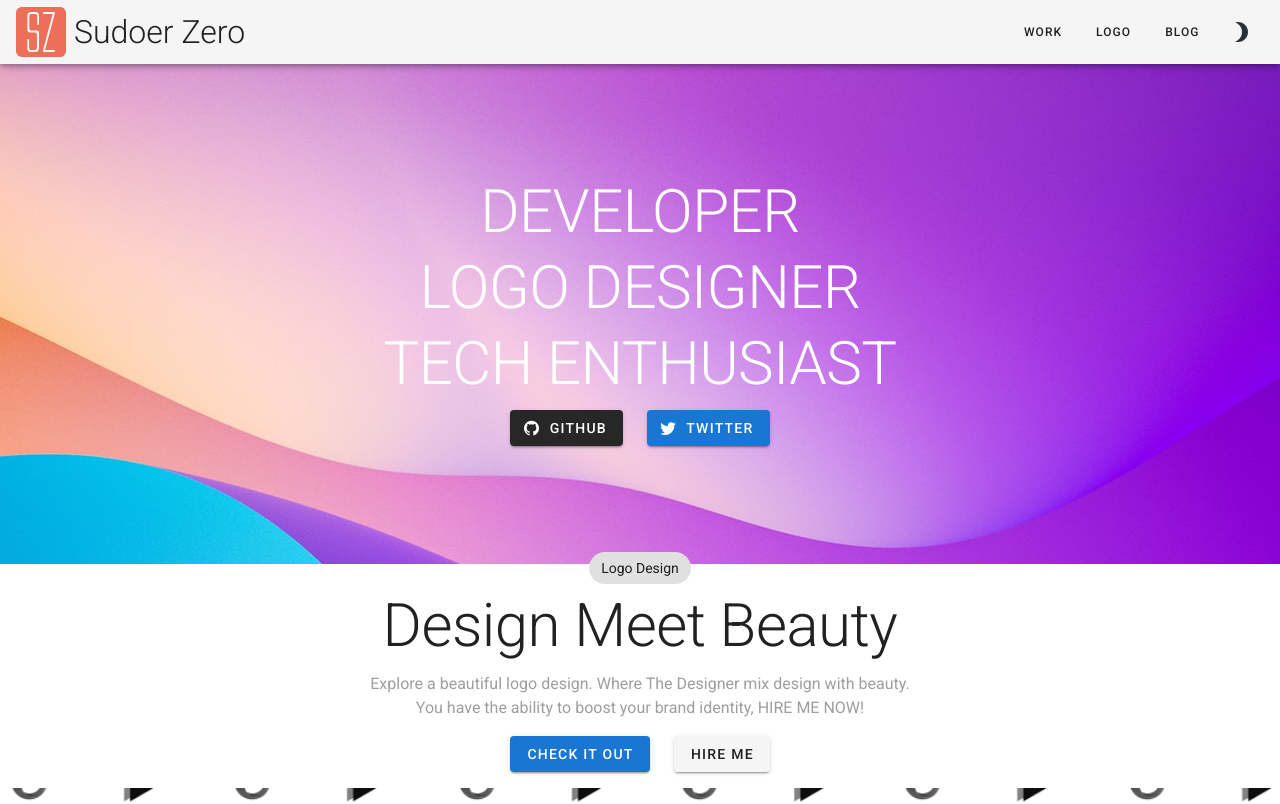
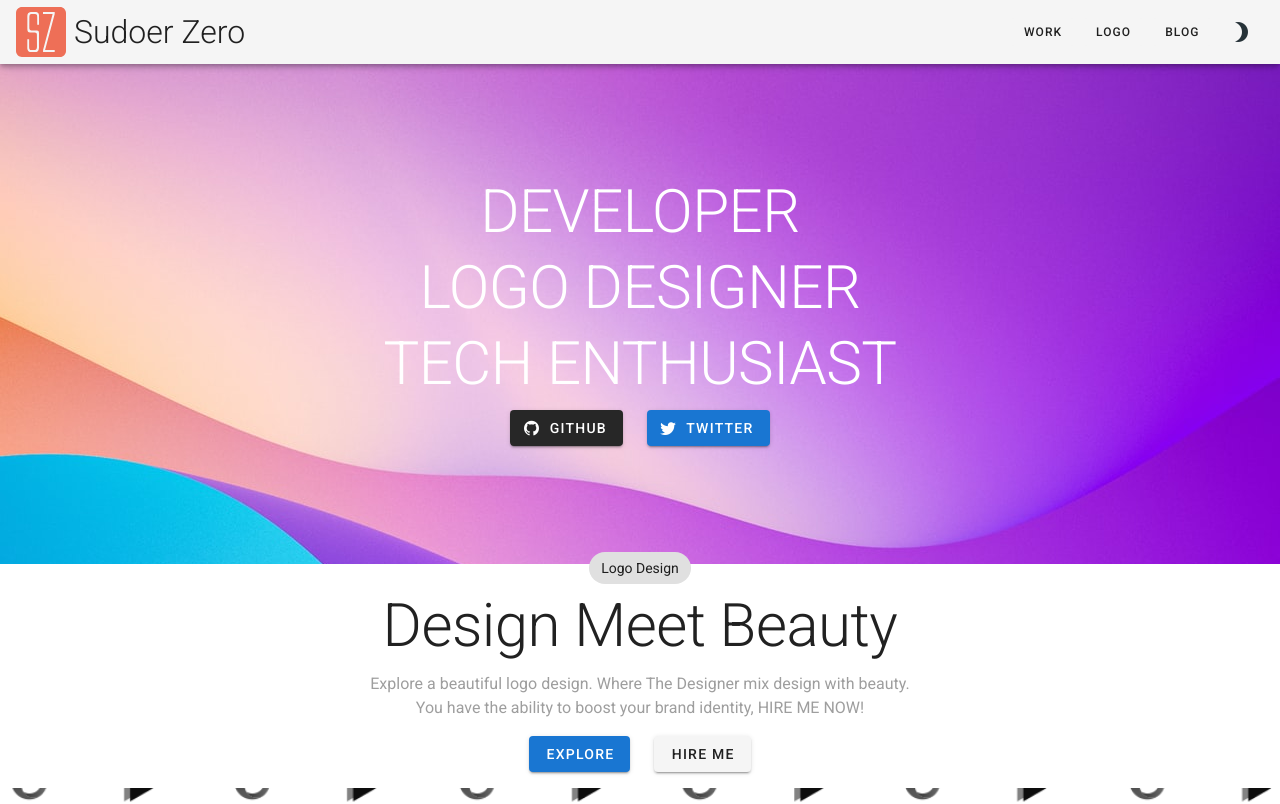
Before and after one commit to sudoer-zero/portfolio, a Vue app in the folder front_end/: page / in a window 1280 px wide. Shown: the top 804 px of the page. Built offline with nearby package versions, Linux system fonts and the light colour scheme; no server answers.

Commit message:
Change "Check it out" ==> Explore.

```diff
--- a/front_end/src/components/LogoDesign.vue
+++ b/front_end/src/components/LogoDesign.vue
@@ -14,7 +14,7 @@
           </p>
         </div>
         <div>
-          <v-btn to="/logo" class="mx-3" color="primary">Check it out</v-btn>
+          <v-btn to="/logo" class="mx-3" color="primary">Explore</v-btn>
           <v-btn
             href="https://www.fiverr.com/share/ylZj2A"
             target="_black"
```
